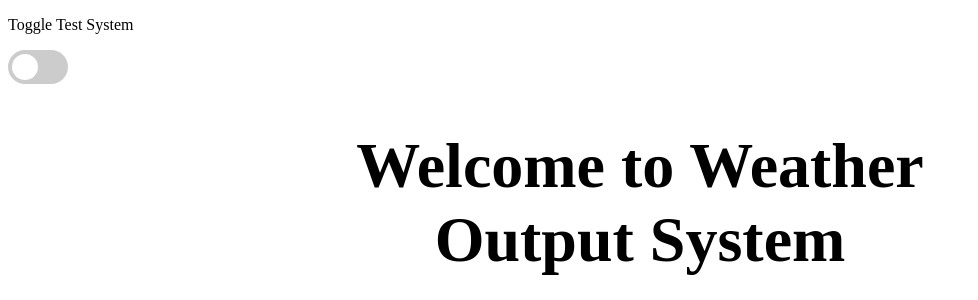
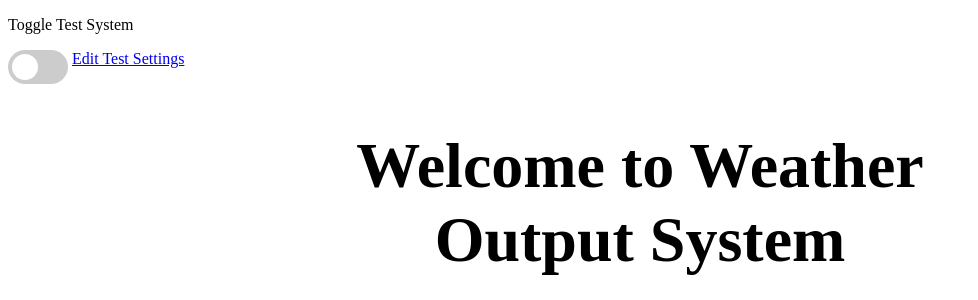
Before and after one commit to TheFungusAmongUs/MEC2022, a Flask app: page / in a window 1280 px wide. Shown: the top 300 px of the page, without its empty margins (0-978 px from the left). Run offline with Flask 2, Linux system fonts and the light colour scheme.

Commit message:
Added link to test page

```diff
--- a/static/css/index.css
+++ b/static/css/index.css
@@ -69,3 +69,12 @@ h1 {
   .slider.round:before {
     border-radius: 50%;
   }
+
+  # test button {
+    -webkit-appearance: button;
+    -moz-appearance: button;
+    appearance: button;
+
+    text-decoration: none;
+    color: initial;
+}
--- a/templates/index.html
+++ b/templates/index.html
@@ -17,7 +17,7 @@
             <input type="checkbox">
             <span class="slider round"></span>
         </label>
-
+        <a href="google.com" id ="test button" >Edit Test Settings</a>
       </div>
 </body>
 
```
